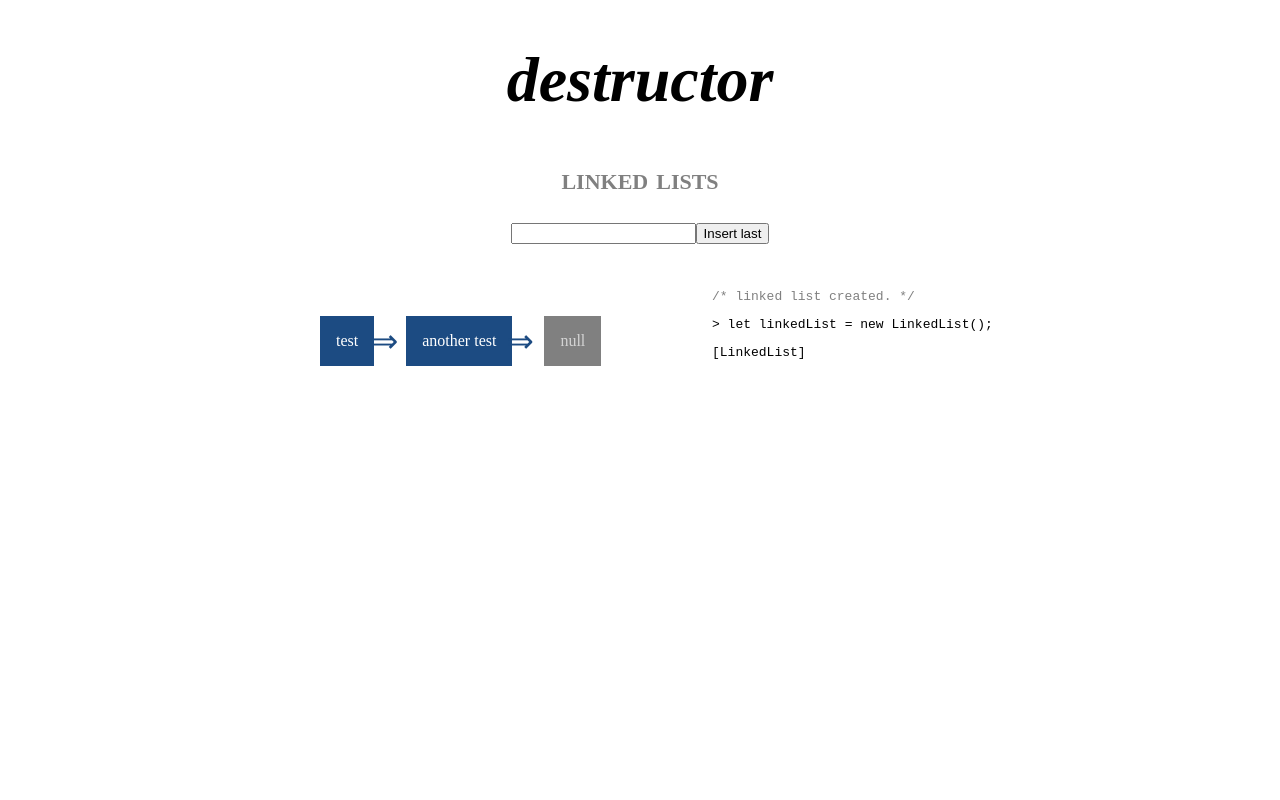
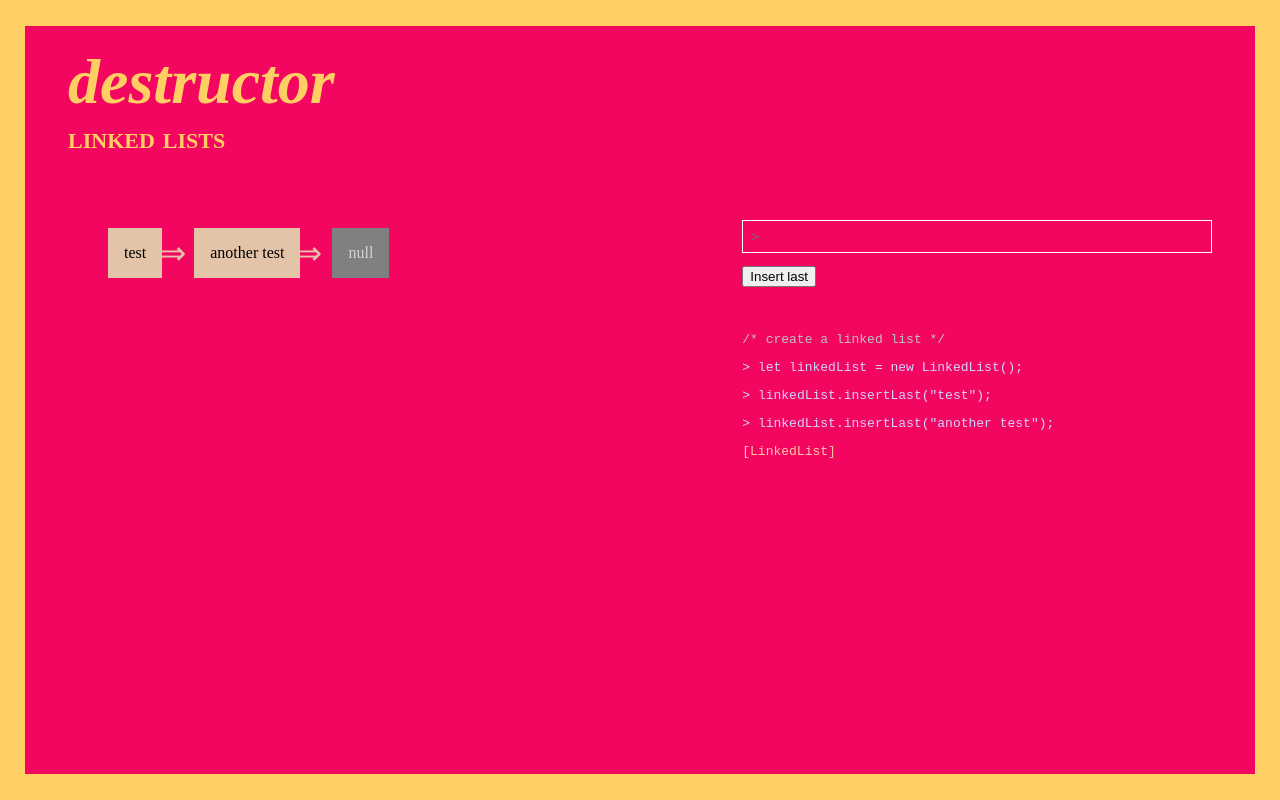
Before and after one commit to andre-kw/destructor, a React (Create React App) app: page / in a window 1280 px wide. Built offline with nearby package versions, Linux system fonts and the light colour scheme.

Commit message:
created console component; moved stuff to context and added hover

```diff
--- a/src/components/App.css
+++ b/src/components/App.css
@@ -1,39 +1,77 @@
+html {
+  height: 100vh;
+  border-left: 2vw solid transparent;
+  border-right: 2vw solid transparent;
+  border-color: #ffcf63;
+  background-color: #f30660;
+}
+
+html:before, html:after {
+  content: "";
+  position: fixed;
+  background: #ffcf63;
+  left: 0; right: 0;
+  height: 2vw;
+}
+
+html:before { top: 0 }
+html:after { bottom: 0 }
+
 body {
   margin: 0;
 }
 
 header {
-  text-align: center;
 }
 
 h1 {
+  margin: .7em 0 0 0;
   font-size: 4em;
   font-style: italic;
+  color: #ffcf63;
 }
 
 h2 {
+  margin: 0 0 1em 0;
   font-variant: small-caps;
   font-size: 2em;
-  color: gray;
+  color: #ffcf63;
 }
 
 #root {
-  width: 45em;
+  width: 93%;
   margin: 0 auto;
 }
 
 
 .ds-select {
-  text-align: center;
 }
 
 .ds-controls {
   margin: 0 0 2em;
-  text-align: center;
+  display: flex;
+  flex-direction: column;
+  flex: 3;
+}
+
+.ds-controls form {
+  padding: 2em 0;
+}
+
+.ds-controls input[type="text"] {
+  width: 100%;
+  padding: 8px;
+  margin: 0 0 1em 0;
+  background: transparent;
+  border: 1px solid #fff;
+  color: #fff;
+  box-sizing: border-box;
 }
 
 .ds-render {
   width: 100%;
+  min-height: 30em;
+  max-height: 30em;
   display: flex;
   justify-content: center;
 }
@@ -44,16 +82,26 @@ h2 {
   flex: 4;
   flex-wrap: wrap;
   align-items: center;
+  align-content: baseline;
 }
 
 .ds-console {
-  flex: 3;
+  max-height: 33em;
+  overflow-y: scroll;
+  overflow-x: hidden;
 }
 
 
-.line-comment { color: gray }
+.line-comment { color: #c1c1c1 }
+.line-input { color: #d3d3ff }
+.line-output,
+.line-output-italic { color: #ffc6a9 }
 
 .line-input:before {
   display: "inline";
   content: "> ";
 }
+
+.line-output-italic {
+  font-style: italic;
+}
--- a/src/components/AppContext.js
+++ b/src/components/AppContext.js
@@ -1,20 +1,71 @@
 import React, {Component} from 'react';
+import LinkedList from '../modules/LinkedList';
 
 const AppContext = React.createContext({
-  thing: '',
+  console: [],
+  ds: [],
+  scrollConsole: () => {},
+  highlightNode: () => {},
+  initLinkedList: () => {},
+  renderDiagram: () => {},
 });
 
 export default AppContext;
 
 
 export class AppProvider extends Component {
-  state = {
-    thing: 'test',
+  constructor(props) {
+    super(props);
+
+    this.state = {
+      console: [],
+      ds: [],
+    }
+
+    this.initLinkedList = this.initLinkedList.bind(this);
+    this.renderDiagram = this.renderDiagram.bind(this);
+    this.highlightNode = this.highlightNode.bind(this);
+  }
+
+  scrollConsole() {
+    // the timeout is necessary because it will scroll
+    // before the element is added.
+    setTimeout(() => {
+      const el = document.getElementsByClassName('ds-console')[0];
+
+      if(el) el.scrollTop = el.scrollHeight + 200;
+    }, 100);
+  }
+
+  highlightNode(nodeId) {
+    if(typeof nodeId !== 'undefined') {
+      this.state.ds[0].toggleHighlight(nodeId);
+      this.renderDiagram();
+    }
+  }
+
+  initLinkedList() {
+    // TODO: make naming dynamic
+    const dsSLL1 = new LinkedList();
+    dsSLL1.insertLast('test');
+    dsSLL1.insertLast('another test');
+    this.setState({ds: [...this.state.ds, dsSLL1]});
+  }
+
+  // this is necessary to redraw a diagram after changing
+  // a data structure
+  renderDiagram() {
+    this.setState({ds: this.state.ds});
   }
 
   render() {
     const value = {
-      thing: this.state.thing,
+      ds: this.state.ds,
+      console: this.state.console,
+      scrollConsole: this.scrollConsole,
+      highlightNode: this.highlightNode,
+      initLinkedList: this.initLinkedList,
+      renderDiagram: this.renderDiagram,
     };
 
     return (
--- /dev/null
+++ b/src/components/Console.js
@@ -0,0 +1,39 @@
+import React, {Component} from 'react';
+import AppContext from './AppContext';
+
+class ConsoleLine extends Component {
+  static contextType = AppContext;
+
+  render() {
+    let className = 'line-' + this.props.type;
+
+    return (
+      <p
+        className={className}
+        onMouseEnter={this.context.highlightNode.bind(this, this.props.nodeId)}
+        onMouseLeave={this.context.highlightNode.bind(this, this.props.nodeId)}>{this.props.children}</p>
+    );
+  }
+}
+
+export default class Console extends Component {
+  static contextType = AppContext;  static contextType = AppContext;
+
+  renderConsole() {
+    let jsx = [];
+
+    this.props.console.forEach((line, index) => {
+      jsx.push(<ConsoleLine type={line.type} nodeId={line.nodeId} key={index}>{line.text}</ConsoleLine>);
+    });
+
+    return jsx;
+  }
+
+  render() {
+    return (
+      <div className="ds-console">
+        <pre><code>{this.renderConsole()}</code></pre>
+      </div>
+    );
+  }
+}
--- a/src/modules/LinkedList.js
+++ b/src/modules/LinkedList.js
@@ -1,7 +1,9 @@
 class _LinkedListNode {
-  constructor(value, next) {
+  constructor(value, next, id = 0) {
+    this.id = id;
     this.value = value;
     this.next = next;
+    this.highlighted = false;
   }
 }
 
@@ -11,10 +13,23 @@ export default class LinkedList {
   }
 
   insertFirst(item) {
-    this.head = new _LinkedListNode(item, this.head);
+    let counter = 0;
+
+    if(this.head) {
+      let currNode = this.head;
+
+      while(currNode.next !== null) {
+        counter++;
+        currNode = currNode.next;
+      }
+    }
+
+    this.head = new _LinkedListNode(item, this.head, counter);
   }
 
   insertLast(item) {
+    let counter = 1;
+
     if(! this.head) {
       this.insertFirst(item);
     } else {
@@ -22,10 +37,13 @@ export default class LinkedList {
 
       while(tempNode.next) {
         tempNode = tempNode.next;
+        counter++;
       }
 
-      tempNode.next = new _LinkedListNode(item, null);
+      tempNode.next = new _LinkedListNode(item, null, counter);
     }
+
+    return counter;
   }
 
   insertBefore(item, key) {
@@ -151,4 +169,15 @@ export default class LinkedList {
     currNode.next = this.head;
   }
 
+  toggleHighlight(nodeId) {
+    let currNode = this.head;
+
+    while(currNode !== null) {
+      if(currNode.id === nodeId) {
+        currNode.highlighted = ! currNode.highlighted;
+        return;
+      }
+      currNode = currNode.next;
+    }
+  }
 }
--- a/src/routes/LinkedListPage.css
+++ b/src/routes/LinkedListPage.css
@@ -3,8 +3,8 @@
   padding: 1em;
   max-width: 5em;
   position: relative;
-  background-color: #1c4b82;
-  color: #fff;
+  background-color: #e3c4a8;
+  color: #000;
   cursor: pointer;
 }
 
@@ -15,7 +15,7 @@
   bottom: 6px;
   left: 95%;
   font-size: 2em;
-  color: #1c4b82;
+  color: #e3c4a8;
 }
 
 .render-ll-item.render-null {
@@ -26,3 +26,7 @@
 .render-ll-item.render-null:after {
   display: none;
 }
+
+.render-highlighted {
+  background-color: blue;
+}
--- a/src/routes/LinkedListPage.js
+++ b/src/routes/LinkedListPage.js
@@ -1,11 +1,18 @@
 import React, {Component} from 'react';
 import LinkedList from '../modules/LinkedList.js';
+import Console from '../components/Console';
+import AppContext from '../components/AppContext';
 import './LinkedListPage.css';
 
 function LinkedListItem(props) {
   let className = 'render-ll-item ';
   let text = (props.node) ? props.node.value : 'null';
-  className += (! props.node) ? 'render-null' : '';
+
+  if(props.node) {
+    className += (props.node.highlighted) ? 'render-highlighted' : '';
+  } else {
+    className += 'render-null';
+  }
 
   return (
     <div className={className} onClick={() => props.showDetails(props.node)}>{text}</div>
@@ -13,25 +20,30 @@ function LinkedListItem(props) {
 }
 
 export default class LinkedListPage extends Component {
+  static contextType = AppContext;
+
   constructor(props) {
     super(props);
 
-    const dsSLL1 = new LinkedList();
-    dsSLL1.insertLast('test');
-    dsSLL1.insertLast('another test');
 
     this.state = {
-      ds: [dsSLL1],
       console: [
-        {text:'/* linked list created. */', type:'comment'},
+        {text:'/* create a linked list */', type:'comment'},
         {text:'let linkedList = new LinkedList();', type:'input'},
+        {text:'linkedList.insertLast("test");', type:'input', nodeId:0},
+        {text:'linkedList.insertLast("another test");', type:'input', nodeId:1},
         {text:'[LinkedList]', type:'output'},
       ],
       inputValue: '',
     };
 
+
     this.addNode = this.addNode.bind(this);
     this.showDetails = this.showDetails.bind(this);
+  }
+
+  componentDidMount() {
+    this.context.initLinkedList();
   }
 
   setVar(e) {
@@ -42,23 +54,34 @@ export default class LinkedListPage extends Component {
 
   addNode(e) {
     e.preventDefault();
+    e.currentTarget.value.value = '';
 
-    this.state.ds[0].insertLast(this.state.inputValue);
-    // TODO: give more detailed output
-    this.state.console.push({text:`linkedList.insertLast('${this.state.inputValue}')`, type:'input'});
-    this.setState({ds: this.state.ds}); // re-render
+    let nodeId = this.context.ds[0].insertLast(this.state.inputValue);
+    this.state.console.push({
+      nodeId,
+      text:`linkedList.insertLast('${this.state.inputValue}')`,
+      type:'input'});
+
+    this.context.renderDiagram();
+    this.context.scrollConsole();
   }
 
   showDetails(node) {
-    // TODO: make this more readable by only printing relevant info
     // TODO: consider making console lines clickable to highlight nodes
-    this.state.console.push({text:`node: ${JSON.stringify(node)}`, type:'output'});
+    node = node ? node : {value:'null'};
+    const nextNode = node.next ? node.next.value : 'null';
+
+    this.state.console.push({text:`node: {`, type:'output-italic'});
+    this.state.console.push({text:`   value: "${node.value}"`, type:'output-italic'});
+    this.state.console.push({text:`   next: "${nextNode}"`, type:'output-italic'});
+    this.state.console.push({text:`}`, type:'output-italic'});
     this.setState({inputValue: ''});
+    this.context.scrollConsole();
   }
 
   renderLinkedList() {
     let jsx = [];
-    let n = this.state.ds[0].head;
+    let n = this.context.ds[0] ? this.context.ds[0].head : null;
 
     if(! n) return null;
 
@@ -72,18 +95,6 @@ export default class LinkedListPage extends Component {
     return jsx;
   }
 
-  renderConsole() {
-    let jsx = [];
-
-    this.state.console.forEach((line, index) => {
-      let className = 'line-' + line.type;
-
-      jsx.push(<p className={className} key={index}>{line.text}</p>);
-    });
-
-    return jsx;
-  }
-
   render() {
     return (
       <main>
@@ -91,19 +102,20 @@ export default class LinkedListPage extends Component {
           <h2>linked lists</h2>
         </section>
 
-        <section className="ds-controls">
-          <form onSubmit={(e) => this.addNode(e)}>
-            <input type="text" name="value" onKeyUp={(e) => this.setVar(e)} autoComplete="off"></input>
-            <button type="button" onClick={this.addNode}>Insert last</button>
-          </form>
-        </section>
-
         <section className="ds-render">
           <div className="ds-diagram">
             {this.renderLinkedList()}
           </div>
-          <div className="ds-console">
-            <code>{this.renderConsole()}</code>
+
+          <div className="ds-controls">
+            <form onSubmit={(e) => this.addNode(e)}>
+              <input type="text" name="value" onKeyUp={(e) => this.setVar(e)} autoComplete="off" placeholder=">"></input>
+              <div>
+                <button type="button" onClick={this.addNode}>Insert last</button>
+              </div>
+            </form>
+
+            <Console console={this.state.console} />
           </div>
         </section>
       </main>
```
